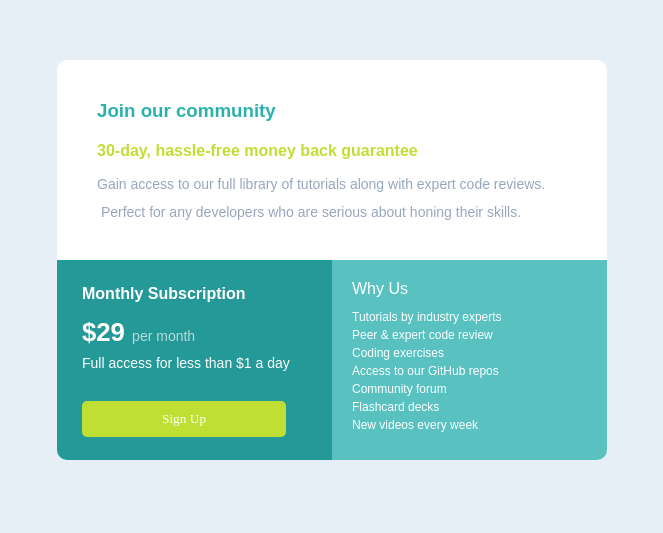
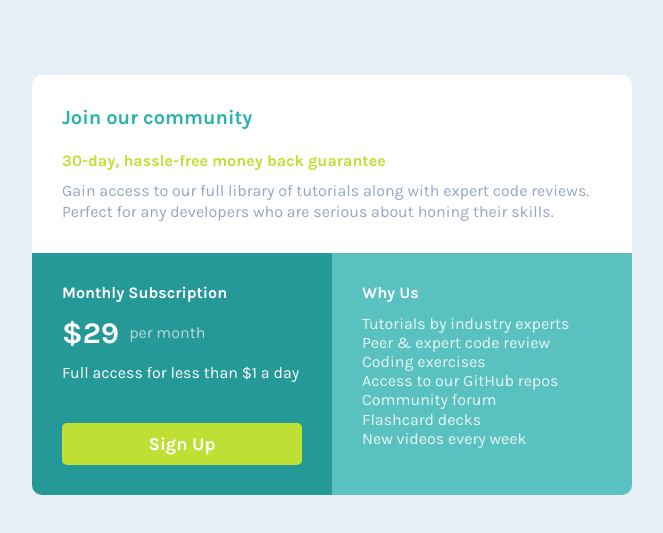
Before and after one commit to praiselayade/single-price-grid-component-master, a plain HTML site: page index.html in a window 1280 px wide. Shown: the part 115-648 px from the top of the page, without its empty margins (308-971 px from the left). Drawn offline with Linux system fonts and the light colour scheme.

Commit message:
praiselayade

```diff
--- a/css/main.css
+++ b/css/main.css
@@ -3,136 +3,119 @@
   margin: 0;
   box-sizing: border-box;
 }
+html {
+  font-size: 62.5%;
+}
+p,
+span {
+  font-size: 1.6rem;
+  line-height: 1.3;
+}
 body {
   background-color: hsl(204, 43%, 93%);
 }
 .container {
-  position: relative;
-  width: 100vw;
   height: 100vh;
   display: flex;
   flex-wrap: wrap;
-  font-family: 'Karla', sans-serif;
+  align-items: center;
+  justify-content: center;
+  font-family: "Karla", sans-serif;
 }
-  @media only screen and (max-width:900px) {
-    .container {
-      align-items: baseline;
-      justify-content: flex-start;
-    }
-  }
+
 .box {
-  position: absolute;
-  top: 0;
-  left: 0;
-  right: 0;
-  bottom: 0;
-  margin: auto;
-  width: 550px;
-  height: 450px;
-  border-radius: 10px;
+  max-width: 100vw;
+  width: 60rem;
+  display: grid;
+  grid-template-columns: repeat(2, 1fr);
+  justify-content: center;
 }
-  @media only screen and (max-width:900px) {
-    .box {
-      width: 275px;
-      height: 450px;
-    }
-  }
+
 .cmt-description {
-  padding: 40px 40px;
-  height: 200px;
+  border-radius: 10px 10px 0 0;
+  grid-column: span 2;
+  padding: 3rem;
   background-color: white;
-  border-radius: 10px 10px 0px 0px;
 }
-  @media only screen and (max-width:900px) {
-    .cmt-description {
-      margin-top: 20px;
-      padding-left: 20px;
-      padding-top: 40px;
-      height: 250px;
-      border-radius: 5px 5px 0px 0px;
-    }
-  }
+
 .cmt-description-1 {
+  font-size: 2rem;
+  font-weight: 700;
   color: hsl(179, 62%, 43%);
+  margin-bottom: 2rem;
 }
 .cmt-description-2 {
-  padding-top: 20px;
+  font-weight: 700;
   color: hsl(71, 73%, 54%);
+  margin-bottom: 1rem;
 }
 .cmt-description-3 {
-  padding-top: 10px;
   color: hsl(218, 22%, 67%);
-  font-size: 14px;
-  line-height: 2;
 }
-.cnt {
+
+.cnt-1 {
+  border-radius: 0 0 0 10px;
   display: flex;
-  flex-wrap: wrap
+  flex-direction: column;
+  gap: 1rem;
+  background-color: hsl(179, 62%, 37%);
+  padding: 3rem;
 }
-.cnt-1 {
-  width: 275px;
-  height: 200px;
-  background-color: hsl(179, 62%, 37%);
-  border-radius: 0px 0px 0px 10px;
-  padding: 25px;
-}
-  @media only screen and (max-width:900px) {
-    .cnt-1 {
-      border-radius: 0px 0px 0px 0px;
-    }
-  }
 .cnt-1-head {
   color: white;
+  font-weight: 700;
 }
 .cnt-1-salary {
-  padding-top: 15px;
+  display: flex;
+  align-items: center;
+  gap: 1rem;
   color: white;
-  font-size: 22px;
+}
+.salary-no {
+  font-size: 3rem;
+  font-weight: 700;
 }
 .cnt-1-month {
   text-decoration: dashed;
   color: rgba(255, 255, 255, 0.658);
-  font-size: 14px;
+  font-size: 1.6rem;
   font-weight: 400;
 }
 .cnt-1-access {
-  padding-top: 8px;
-  font-size: 14px;
+  font-size: 1.4rem;
   color: white;
+  margin-bottom: 3rem;
 }
-.btn {
-  padding-top: 30px;
-}
-.cnt-btn {
-  font-family: 'Karla';
+.cnt-btn:link,
+.cnt-btn:visited {
+  display: inline-block;
+  width: 100%;
+  text-align: center;
+  font-family: "Karla";
+  font-size: 1.8rem;
+  font-weight: 700;
+  text-decoration: none;
   background-color: hsl(71, 73%, 54%);
   color: white;
-  padding: 10px 80px;
+  padding: 1rem 8rem;
   border-radius: 5px;
-  border: none;
 }
-  @media only screen and (max-width:900px) {
-    .cnt-btn {
-      padding: 10px 80px;
-    }
-}
+
 .cnt-2 {
-  width: 275px;
-  height: 200px;
+  border-radius: 0 0 10px 0;
+  display: flex;
+  flex-direction: column;
+  gap: 1rem;
   color: white;
   background-color: hsla(179, 62%, 43%, 0.744);
-  border-radius: 0px 0px 10px 0px;
-  padding: 20px;
+  padding: 3rem;
 }
-  @media only screen and (max-width:900px) {
-    .cnt-2 {
-      margin-bottom: 100px;
-      border-radius: 0px 0px 5px 5px;
-    }
-  }
+.cnt-2-head {
+  font-weight: 700;
+}
 .cnt-2-li {
-  font-size: 12px;
-  line-height: 1.5;
-  padding-top: 10px;
+  font-size: 1.6rem;
+  line-height: 1.2;
+  color: rgba(255, 255, 255, 0.861);
   list-style: none;
 }
--- /dev/null
+++ b/css/query.css
@@ -0,0 +1,23 @@
+@media only screen and (max-width: 900px) {
+  .container {
+    padding: 8rem 2rem;
+    height: 100%;
+  }
+  .box {
+    grid-template-columns: 1fr;
+    width: 37.5rem;
+  }
+  .cmt-description {
+    grid-column: span 1;
+    border-radius: 5px 5px 0px 0px;
+  }
+  .cnt-1 {
+    border-radius: 0;
+  }
+  .cnt-2 {
+    border-radius: 0px 0px 5px 5px;
+  }
+  .cnt-btn {
+    padding: 10px 80px;
+  }
+}
--- a/index.html
+++ b/index.html
@@ -1,43 +1,58 @@
 <!DOCTYPE html>
 <html lang="en">
   <head>
-  <meta charset="UTF-8">
-  <meta name="viewport" content="width=device-width, initial-scale=1.0">
+    <meta charset="UTF-8" />
+    <meta name="viewport" content="width=device-width, initial-scale=1.0" />
     <!-- displays site properly based on user's device -->
-  <link rel="icon" type="image/png" sizes="32x32" href="./images/favicon-32x32.png">
-  <link rel="stylesheet" href="./css/main.css">
+    <link
+      rel="icon"
+      type="image/png"
+      sizes="32x32"
+      href="./images/favicon-32x32.png"
+    />
+    <link rel="preconnect" href="https://fonts.googleapis.com" />
+    <link rel="preconnect" href="https://fonts.gstatic.com" crossorigin />
+    <link
+      href="https://fonts.googleapis.com/css2?family=Karla:wght@400;700&display=swap"
+      rel="stylesheet"
+    />
+    <link rel="stylesheet" href="./css/main.css" />
+    <link rel="stylesheet" href="./css/query.css" />
     <title>Frontend Mentor | Single Price Grid Component</title>
   </head>
   <body>
     <div class="container">
       <div class="box">
         <div class="cmt-description">
-        <h3 class="cmt-description-1">Join our community</h3>
-        <h4 class="cmt-description-2">30-day, hassle-free money back guarantee</h4>
+          <p class="cmt-description-1">Join our community</p>
+          <p class="cmt-description-2">
+            30-day, hassle-free money back guarantee
+          </p>
           <div class="cmt-description-3">
-          <p>Gain access to our full library of tutorials along with expert code reviews. &nbsp;Perfect for any developers who are serious about honing their skills.</p>
+            <p>
+              Gain access to our full library of tutorials along with expert
+              code reviews. Perfect for any developers who are serious about
+              honing their skills.
+            </p>
           </div>
         </div>
-      <div class="cnt">
         <div class="cnt-1">
           <div class="cnt-1-head">
-            <h4>Monthly Subscription</h4>
+            <p>Monthly Subscription</p>
           </div>
           <div class="cnt-1-salary">
-            <h3>&dollar;29 <span class="cnt-1-month">per month</span></h3>
+            <p class="salary-no">&dollar;29</p>
+            <span class="cnt-1-month">per month</span>
           </div>
           <div class="cnt-1-access">
             <p>Full access for less than &dollar;1 a day</p>
           </div>
           <div class="btn">
-            <button type="button" class="cnt-btn">Sign Up</button>
+            <a class="cnt-btn" href="">Sign Up</a>
           </div>
-
         </div>
         <div class="cnt-2">
-          <div class="cnt-2-head">
-            <p>Why Us</p>
-          </div>
+          <p class="cnt-2-head">Why Us</p>
           <ul class="cnt-2-li">
             <li>Tutorials by industry experts</li>
             <li>Peer &amp; expert code review</li>
@@ -50,6 +65,5 @@
         </div>
       </div>
     </div>
-  </div>
   </body>
 </html>
```
Lines whose indentation alone changed are shown as unchanged.
